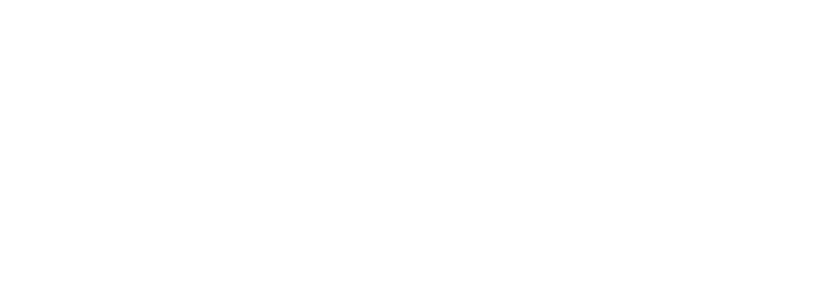
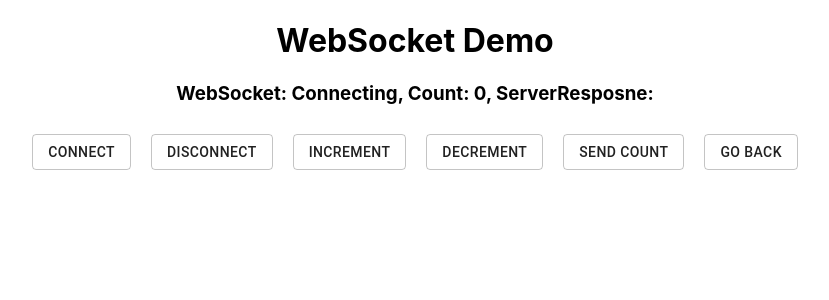
Before and after one commit to tanghuan/react-context-demo, a React (Create React App) app: page /websocket_demo in a window 1280 px wide. Shown: the top 300 px of the page, without its empty margins (225-1054 px from the left). Built offline with nearby package versions, Linux system fonts and the light colour scheme; no server answers.

Commit message:
add websocket

```diff
--- a/src/App.js
+++ b/src/App.js
@@ -3,6 +3,7 @@
 import Index from "./pages/Index";
 import PageOne from "./pages/PageOne";
 import PageTwo from "./pages/PageTwo";
+import WebsocketDemo from "./pages/WebsocketDemo";
 
 function App() {
   return (
@@ -16,6 +17,9 @@
       <Route path={"/page_two"}>
         <PageTwo />
       </Route>
+      <Route path={"/websocket_demo"}>
+        <WebsocketDemo />
+      </Route>
     </Switch>
   );
 }
--- /dev/null
+++ b/src/containers/Socket.js
@@ -0,0 +1,37 @@
+import React, { useState, createContext, useContext } from "react";
+
+const useSocket = () => {
+  const [socket, setSocket] = useState(null);
+
+  const connect = (uri) => {
+    if (!socket) {
+      setSocket(new WebSocket(uri));
+    }
+  };
+
+  const disconnect = () => {
+    if (socket) {
+      socket.close();
+      setSocket(null);
+    }
+  };
+
+  const send = (msg) => {
+    if (socket) {
+      socket.send(msg);
+    } else {
+      console.error("socket disconnected");
+    }
+  };
+
+  return { socket, connect, disconnect, send };
+};
+
+const Socket = createContext(null);
+
+export const SocketProvider = ({ children }) => {
+  const value = useSocket();
+  return <Socket.Provider value={value}>{children}</Socket.Provider>;
+};
+
+export const useSocketContext = () => useContext(Socket);
--- a/src/index.js
+++ b/src/index.js
@@ -4,14 +4,17 @@
 import "./index.css";
 import App from "./App";
 import { CounterProvider } from "./containers/Counter";
+import { SocketProvider } from "./containers/Socket";
 import reportWebVitals from "./reportWebVitals";
 
 ReactDOM.render(
   <React.StrictMode>
     <CounterProvider>
-      <BrowserRouter>
-        <App />
-      </BrowserRouter>
+      <SocketProvider>
+        <BrowserRouter>
+          <App />
+        </BrowserRouter>
+      </SocketProvider>
     </CounterProvider>
   </React.StrictMode>,
   document.getElementById("root")
--- a/src/pages/Index.js
+++ b/src/pages/Index.js
@@ -67,6 +67,21 @@
           Go PageTwo
         </Button>
       </div>
+      <div
+        style={{
+          display: "flex",
+          flexDirection: "row",
+          justifyContent: "center",
+        }}
+      >
+        <Button
+          style={{ margin: "10px" }}
+          variant="outlined"
+          onClick={() => nav2page("/websocket_demo")}
+        >
+          Go WebSocketDemo
+        </Button>
+      </div>
     </div>
   );
 };
--- /dev/null
+++ b/src/pages/WebsocketDemo.js
@@ -0,0 +1,97 @@
+import React, { useState, useEffect } from "react";
+import { useHistory } from "react-router-dom";
+import { Button } from "@material-ui/core";
+
+import { useCounterContext } from "../containers/Counter";
+import { useSocketContext } from "../containers/Socket";
+
+const WebsocketDemo = () => {
+  const [response, setResponse] = useState(null);
+  const history = useHistory();
+
+  const { count, increment, decrement } = useCounterContext();
+
+  const { socket, connect, disconnect, send } = useSocketContext();
+
+  // 创建链接
+  useEffect(() => {
+    connect("ws://127.0.0.1:8000/socket");
+    return () => {
+      disconnect();
+    };
+  }, []);
+
+  // 监听数据
+  useEffect(() => {
+    if (socket) {
+      socket.onmessage = ({ data }) => {
+        setResponse(data);
+      };
+    }
+  }, [socket]);
+
+  return (
+    <div>
+      <h1 style={{ textAlign: "center" }}>WebSocket Demo</h1>
+      <h3 style={{ textAlign: "center" }}>
+        WebSocket: {socket ? "Connecting" : "Disconnected"}, Count: {count},
+        ServerResposne: {response}
+      </h3>
+
+      <div
+        style={{
+          display: "flex",
+          flexDirection: "row",
+          justifyContent: "center",
+        }}
+      >
+        <Button
+          variant="outlined"
+          onClick={() => connect("ws://127.0.0.1:8000/socket")}
+          style={{ margin: "10px" }}
+        >
+          Connect
+        </Button>
+        <Button
+          variant="outlined"
+          onClick={disconnect}
+          style={{ margin: "10px" }}
+        >
+          Disconnect
+        </Button>
+        <Button
+          variant="outlined"
+          onClick={increment}
+          style={{ margin: "10px" }}
+        >
+          Increment
+        </Button>
+        <Button
+          variant="outlined"
+          onClick={decrement}
+          style={{ margin: "10px" }}
+        >
+          Decrement
+        </Button>
+        <Button
+          variant="outlined"
+          onClick={() => send(count)}
+          style={{ margin: "10px" }}
+        >
+          Send Count
+        </Button>
+        <Button
+          variant="outlined"
+          onClick={() => {
+            history.goBack();
+          }}
+          style={{ margin: "10px" }}
+        >
+          Go Back
+        </Button>
+      </div>
+    </div>
+  );
+};
+
+export default WebsocketDemo;
```
Also changed, not shown: 1 other file (tests, documents, lock files or other folders).
